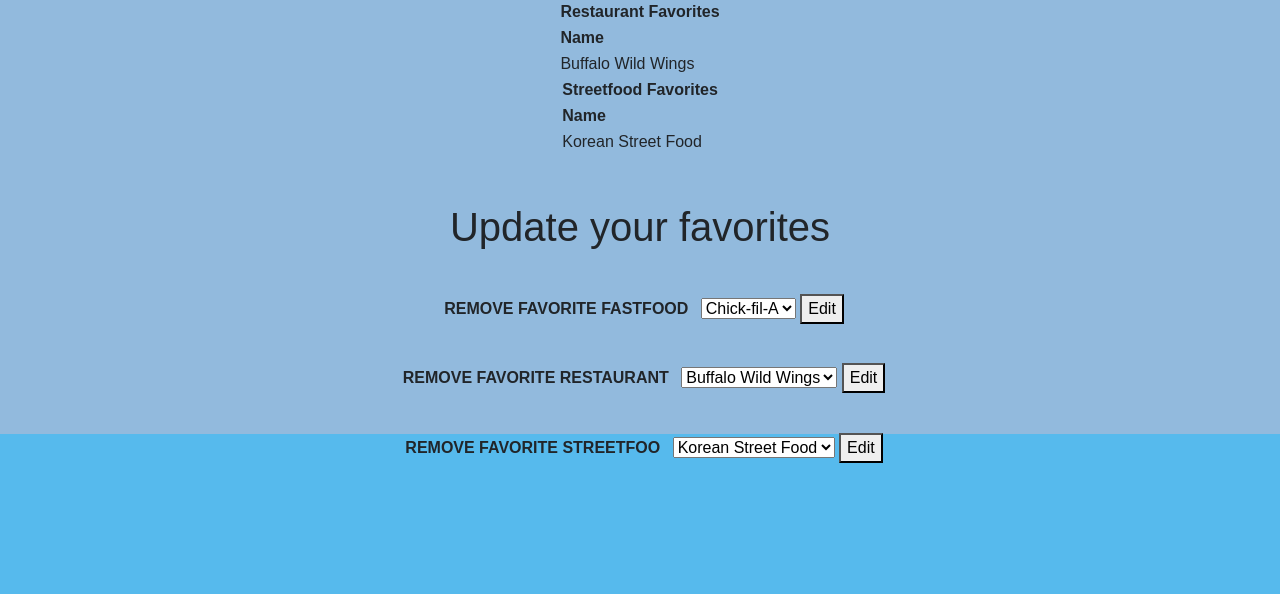
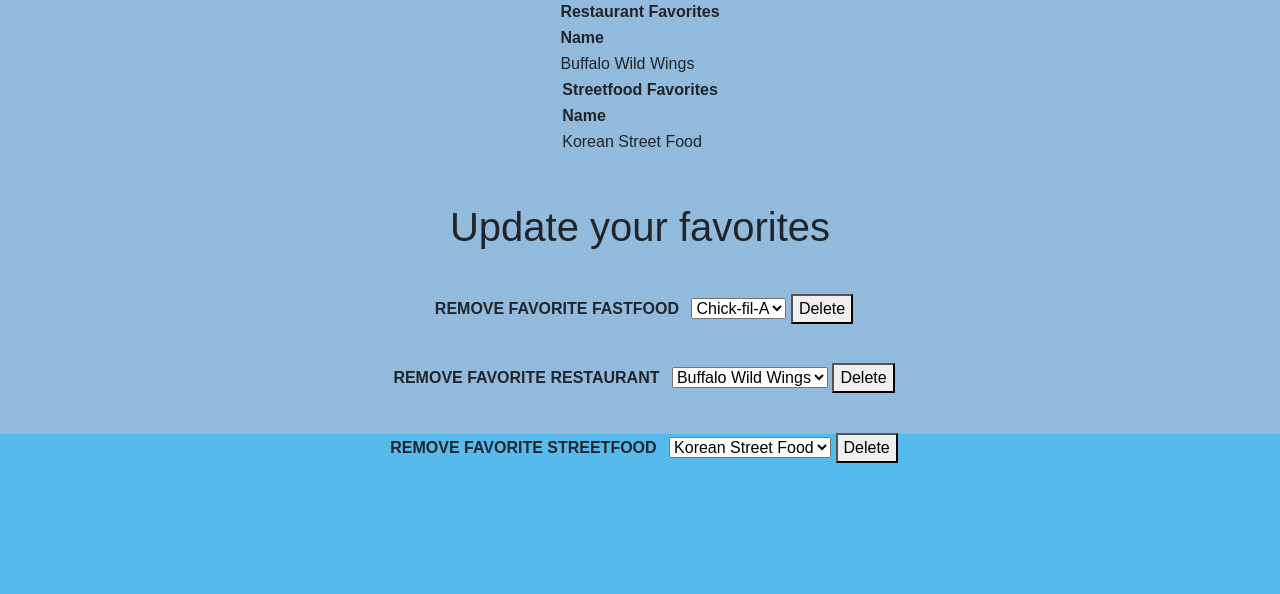
Before and after one commit to jakobpotosme/CSE-111-Project---Craving-Master, a Flask app: page /favorites in a window 1280 px wide. Shown: the part 366-960 px from the top of the page. Run offline with Flask 2, Linux system fonts and the light colour scheme; data comes from the database, SQL or seed files in the repository; both versions use the stored data as it was after the commit.

Commit message:
user can now delete/update favorites

```diff
--- a/app.py
+++ b/app.py
@@ -144,7 +144,6 @@
     # maybe allow user to have top 3 from favorites always displayed on homepage
     favorites_name = db.Column(db.String, db.ForeignKey(
         Favorites.name), nullable=False)
-
 
     # maybe allow users to have favorites for different cities?
 db.create_all()
@@ -337,7 +336,17 @@
             db.session.add(newFavorite)
             db.session.commit()
 
-    return redirect(url_for(selection))
+    return redirect(url_for('favorites'))
+
+
+@app.route('/deleteFavorite', methods=['GET', 'POST'])
+def delete():
+    name = request.form['delete-btn']
+    print(name)
+    Favorites.query.filter_by(name=name).delete()
+    db.session.commit()
+
+    return redirect(url_for('favorites'))
 
 
 @app.route('/list', methods=['GET', 'POST'])
--- a/templates/favorites.html
+++ b/templates/favorites.html
@@ -91,35 +91,42 @@
         <br>
         <br>
         <h1>Update your favorites</h1>
-        <form id="editFastFoodForm">
+        <form action="/deleteFavorite" id="editFastFoodForm" method="post">
 
             <h2>Remove Favorite FastFood</h2>
+            {%for i in fastFavs %}
             <select>
-                {%for i in fastFavs %}
+
                 <option>{{i.name}}</option>
-                {%endfor%}
+
             </select>
-            <button type="submit">Edit</button>
+            <button type="submit" value="{{i.name}}" name="delete-btn">Delete</button>
+            {%endfor%}
         </form>
-        <form id="editRestaurantForm">
+        <form id="editRestaurantForm" action="/deleteFavorite" method="post">
 
             <h2>Remove Favorite Restaurant</h2>
+            {%for i in restFavs %}
             <select>
-                {%for i in restFavs %}
+
                 <option>{{i.name}}</option>
-                {%endfor%}
+
             </select>
-            <button type="submit">Edit</button>
+            <button type="submit" value="{{i.name}}" name="delete-btn">Delete</button>
+            {%endfor%}
         </form>
-        <form id="editStreetFoodForm">
+        <form id="editStreetFoodForm" action="/deleteFavorite" method="post">
 
-            <h2>Remove Favorite StreetFoo</h2>
+            <h2>Remove Favorite StreetFood</h2>
+            {%for i in streetFavs %}
             <select>
-                {%for i in streetFavs %}
+
                 <option>{{i.name}}</option>
-                {%endfor%}
+
             </select>
-            <button type="submit">Edit</button>
+            <button type="submit" value="{{i.name}}" name="delete-btn">Delete</button>
+            {%endfor%}
+
         </form>
     </div>
 
```
Also changed, not shown: example.sqlite.
